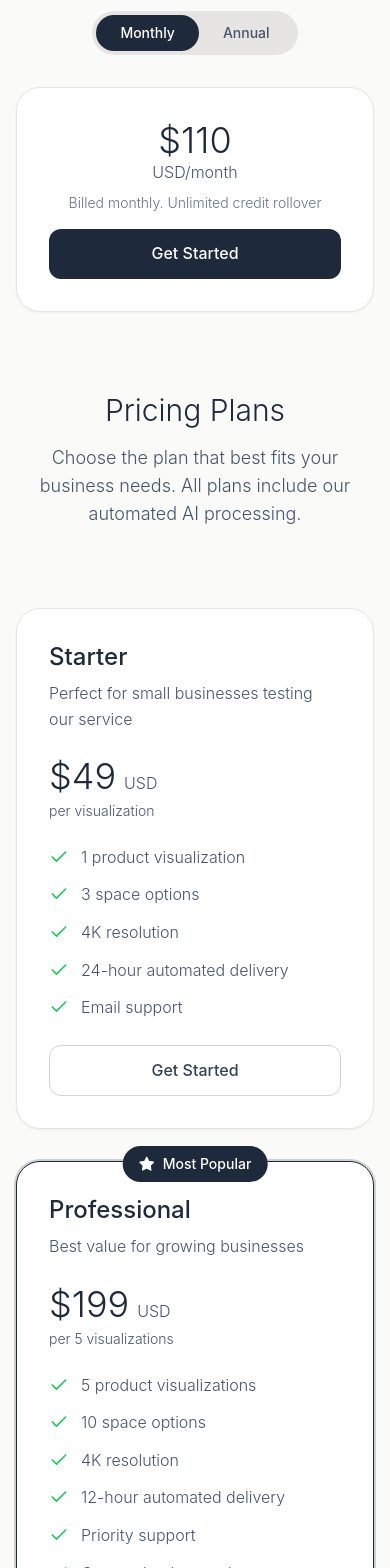
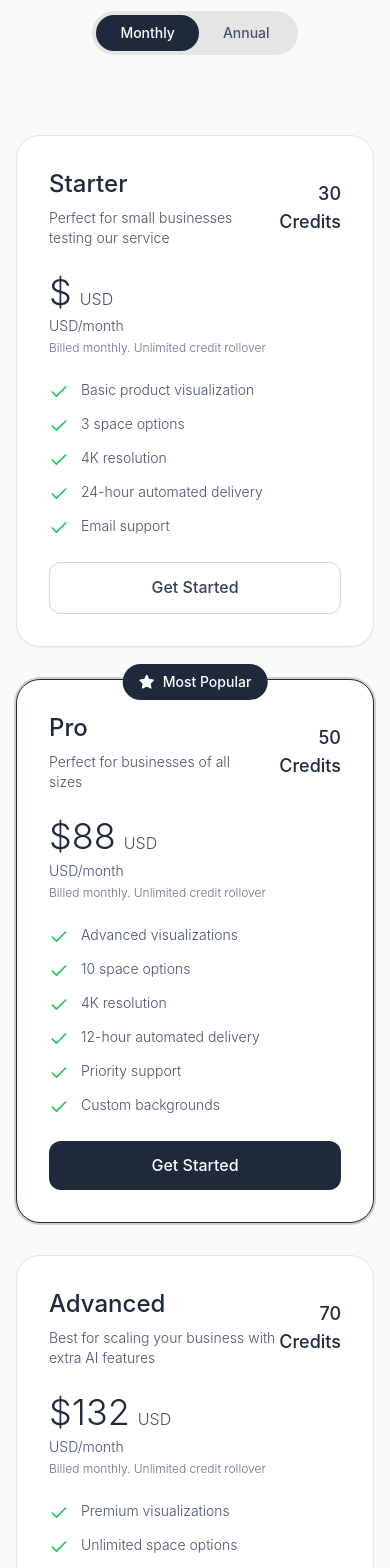
Before and after one commit to Satrasar/dezia, a React (Vite) app: page / in a window 390 px wide. Shown: the part 8320-9888 px from the top of the page. Built offline with nearby package versions, Linux system fonts and the light colour scheme.

Commit message:
Dynamic Pricing with Credits and Slider Updates

```diff
--- a/src/components/Pricing.tsx
+++ b/src/components/Pricing.tsx
@@ -29,7 +29,32 @@ const Pricing = () => {
     return Math.round(basePrice);
   };
 
-  const currentPrice = calculatePrice(visualizationCount, billingPeriod);
+  // Calculate plan pricing based on slider
+  const getPlanPricing = () => {
+    const monthlyPrice = calculatePrice(visualizationCount, 'monthly');
+    const annualPrice = calculatePrice(visualizationCount, 'annual');
+    const currentPrice = billingPeriod === 'annual' ? annualPrice : monthlyPrice;
+
+    // Calculate tier-based pricing for plans
+    let starterPrice = 0;
+    let proPrice = 0;
+    let advancedPrice = 0;
+
+    if (visualizationCount <= 50) {
+      // Only show Pro and Advanced for 50+ photos
+      starterPrice = null; // Hide starter
+      proPrice = Math.round(currentPrice * 0.8);
+      advancedPrice = Math.round(currentPrice * 1.2);
+    } else {
+      starterPrice = Math.round(currentPrice * 0.6);
+      proPrice = currentPrice;
+      advancedPrice = Math.round(currentPrice * 1.4);
+    }
+
+    return { starterPrice, proPrice, advancedPrice, currentPrice };
+  };
+
+  const { starterPrice, proPrice, advancedPrice, currentPrice } = getPlanPricing();
   const annualSavings = Math.round((calculatePrice(visualizationCount, 'monthly') - calculatePrice(visualizationCount, 'annual')) * 12);
 
   const content = {
@@ -47,11 +72,9 @@ const Pricing = () => {
       plans: [
         {
           name: "Starter",
-          price: "49",
-          period: "per visualization",
           description: "Perfect for small businesses testing our service",
           features: [
-            "1 product visualization",
+            "Basic product visualization",
             "3 space options",
             "4K resolution",
             "24-hour automated delivery",
@@ -61,12 +84,10 @@ const Pricing = () => {
           buttonText: "Get Started"
         },
         {
-          name: "Professional",
-          price: "199",
-          period: "per 5 visualizations",
-          description: "Best value for growing businesses",
+          name: "Pro",
+          description: "Perfect for businesses of all sizes",
           features: [
-            "5 product visualizations",
+            "Advanced visualizations",
             "10 space options",
             "4K resolution",
             "12-hour automated delivery",
@@ -77,13 +98,11 @@ const Pricing = () => {
           buttonText: "Most Popular"
         },
         {
-          name: "Enterprise",
-          price: "Custom",
-          period: "contact us",
-          description: "For large businesses with high volume needs",
+          name: "Advanced",
+          description: "Best for scaling your business with extra AI features",
           features: [
-            "Unlimited visualizations",
-            "Custom space creation",
+            "Premium visualizations",
+            "Unlimited space options",
             "8K resolution",
             "6-hour automated delivery",
             "Dedicated account manager",
@@ -91,13 +110,14 @@ const Pricing = () => {
             "White-label solution"
           ],
           popular: false,
-          buttonText: "Contact Sales"
+          buttonText: "Get Started"
         }
       ],
       guarantee: "30-day money-back guarantee",
       contact: "Need a custom solution? Contact us for enterprise pricing.",
       scheduleMeeting: "Schedule a Meeting",
-      meetingDescription: "Book a consultation to discuss your visualization needs"
+      meetingDescription: "Book a consultation to discuss your visualization needs",
+      credits: "Credits"
     },
     tr: {
       title: "Fiyatlandırma Planları",
@@ -113,11 +133,9 @@ const Pricing = () => {
       plans: [
         {
           name: "Başlangıç",
-          price: "49",
-          period: "görselleştirme başına",
           description: "Hizmetimizi test eden küçük işletmeler için mükemmel",
           features: [
-            "1 ürün görselleştirmesi",
+            "Temel ürün görselleştirmesi",
             "3 mekan seçeneği",
             "4K çözünürlük",
             "24 saatte otomatik teslimat",
@@ -127,12 +145,10 @@ const Pricing = () => {
           buttonText: "Başlayın"
         },
         {
-          name: "Profesyonel",
-          price: "199",
-          period: "5 görselleştirme için",
-          description: "Büyüyen işletmeler için en iyi değer",
+          name: "Pro",
+          description: "Her büyüklükteki işletme için mükemmel",
           features: [
-            "5 ürün görselleştirmesi",
+            "Gelişmiş görselleştirmeler",
             "10 mekan seçeneği",
             "4K çözünürlük",
             "12 saatte otomatik teslimat",
@@ -143,13 +159,11 @@ const Pricing = () => {
           buttonText: "En Popüler"
         },
         {
-          name: "Kurumsal",
-          price: "Özel",
-          period: "bize ulaşın",
-          description: "Yüksek hacimli ihtiyaçları olan büyük işletmeler için",
+          name: "Gelişmiş",
+          description: "Ekstra AI özellikleriyle işinizi büyütmek için en iyi",
           features: [
-            "Sınırsız görselleştirme",
-            "Özel mekan oluşturma",
+            "Premium görselleştirmeler",
+            "Sınırsız mekan seçeneği",
             "8K çözünürlük",
             "6 saatte otomatik teslimat",
             "Özel hesap yöneticisi",
@@ -157,17 +171,25 @@ const Pricing = () => {
             "Beyaz etiket çözümü"
           ],
           popular: false,
-          buttonText: "Satış Ekibiyle İletişim"
+          buttonText: "Başlayın"
         }
       ],
       guarantee: "30 gün para iade garantisi",
       contact: "Özel bir çözüme mi ihtiyacınız var? Kurumsal fiyatlandırma için bize ulaşın.",
       scheduleMeeting: "Toplantı Oluştur",
-      meetingDescription: "Görselleştirme ihtiyaçlarınızı görüşmek için randevu alın"
+      meetingDescription: "Görselleştirme ihtiyaçlarınızı görüşmek için randevu alın",
+      credits: "Kredi"
     }
   };
 
   const t = content[language];
+
+  // Handle slider change with step of 10
+  const handleSliderChange = (e: React.ChangeEvent<HTMLInputElement>) => {
+    const value = parseInt(e.target.value);
+    const roundedValue = Math.round(value / 10) * 10;
+    setVisualizationCount(Math.max(20, roundedValue));
+  };
 
   return (
     <section id="pricing" className="py-24 bg-stone-50">
@@ -189,8 +211,9 @@ const Pricing = () => {
                 type="range"
                 min="20"
                 max="500"
+                step="10"
                 value={visualizationCount}
-                onChange={(e) => setVisualizationCount(parseInt(e.target.value))}
+                onChange={handleSliderChange}
                 className="w-full h-2 bg-stone-200 rounded-lg appearance-none cursor-pointer slider"
                 style={{
                   background: `linear-gradient(to right, #1e293b 0%, #1e293b ${((visualizationCount - 20) / (500 - 20)) * 100}%, #e7e5e4 ${((visualizationCount - 20) / (500 - 20)) * 100}%, #e7e5e4 100%)`
@@ -241,44 +264,31 @@ const Pricing = () => {
               )}
             </div>
           </div>
-
-          {/* Dynamic Pricing Card */}
-          <div className="max-w-md mx-auto bg-white border border-stone-200 rounded-3xl p-8 shadow-sm">
-            <div className="space-y-4">
-              <div className="text-center">
-                <div className="text-4xl font-light text-slate-800">
-                  ${currentPrice}
-                </div>
-                <div className="text-slate-600 font-light">{t.usdMonth}</div>
-                <div className="text-sm text-slate-500 font-light mt-2">
-                  {t.billedMonthly}
-                </div>
-                {billingPeriod === 'annual' && annualSavings > 0 && (
-                  <div className="text-sm text-green-600 font-medium mt-1">
-                    Save ${annualSavings}/year
-                  </div>
-                )}
         </div>
 
-              <button className="w-full py-3 px-6 bg-slate-800 text-white rounded-xl hover:bg-slate-700 transition-all duration-300 font-medium">
-                {t.getStarted}
-              </button>
-            </div>
-          </div>
-        </div>
+        {/* Dynamic Pricing Plans */}
+        <div className="grid grid-cols-1 md:grid-cols-3 gap-8 mb-12">
+          {t.plans.map((plan, index) => {
+            // Skip starter plan if visualization count > 50
+            if (index === 0 && visualizationCount > 50) {
+              return null;
+            }
 
-        {/* Original Pricing Plans */}
-        <div className="text-center space-y-4 mb-20">
-          <h3 className="text-3xl font-light text-slate-800">
-            {t.title}
-          </h3>
-          <p className="text-lg text-slate-600 max-w-3xl mx-auto font-light">
-            {t.subtitle}
-          </p>
-        </div>
+            let planPrice = 0;
+            let planCredits = visualizationCount;
 
-        <div className="grid grid-cols-1 md:grid-cols-3 gap-8 mb-12">
-          {t.plans.map((plan, index) => (
+            if (index === 0) { // Starter
+              planPrice = starterPrice;
+              planCredits = Math.round(visualizationCount * 0.6);
+            } else if (index === 1) { // Pro
+              planPrice = proPrice;
+              planCredits = visualizationCount;
+            } else { // Advanced
+              planPrice = advancedPrice;
+              planCredits = Math.round(visualizationCount * 1.4);
+            }
+
+            return (
               <div
                 key={index}
                 className={`relative bg-white border rounded-3xl p-8 shadow-sm transition-all duration-300 hover:shadow-md flex flex-col ${
@@ -297,33 +307,41 @@ const Pricing = () => {
                 )}
 
                 <div className="space-y-6 flex-grow">
+                  {/* Plan Header */}
+                  <div className="flex items-center justify-between">
                     <div className="space-y-2">
                       <h3 className="text-2xl font-medium text-slate-800">{plan.name}</h3>
-                  <p className="text-slate-600 font-light">{plan.description}</p>
+                      <p className="text-slate-600 font-light text-sm">{plan.description}</p>
+                    </div>
+                    <div className="text-right">
+                      <div className="text-lg font-medium text-slate-800">{planCredits} {t.credits}</div>
+                    </div>
                   </div>
 
+                  {/* Price */}
                   <div className="space-y-1">
                     <div className="flex items-baseline space-x-2">
                       <span className="text-4xl font-light text-slate-800">
-                      {plan.price === 'Custom' || plan.price === 'Özel' ? plan.price : `$${plan.price}`}
+                        ${planPrice}
                       </span>
-                    {plan.price !== 'Custom' && plan.price !== 'Özel' && (
                       <span className="text-slate-600 font-light">USD</span>
-                    )}
                     </div>
-                  <p className="text-slate-600 text-sm font-light">{plan.period}</p>
+                    <p className="text-slate-600 text-sm font-light">{t.usdMonth}</p>
+                    <p className="text-slate-500 text-xs font-light">{t.billedMonthly}</p>
                   </div>
 
+                  {/* Features */}
                   <ul className="space-y-3 flex-grow">
                     {plan.features.map((feature, featureIndex) => (
                       <li key={featureIndex} className="flex items-start space-x-3">
                         <Check className="h-5 w-5 text-green-500 mt-0.5 flex-shrink-0" />
-                      <span className="text-slate-600 font-light">{feature}</span>
+                        <span className="text-slate-600 font-light text-sm">{feature}</span>
                       </li>
                     ))}
                   </ul>
                 </div>
 
+                {/* Button */}
                 <div className="mt-6">
                   <button
                     className={`w-full py-3 px-6 rounded-xl font-medium transition-all duration-300 ${
@@ -332,11 +350,12 @@ const Pricing = () => {
                         : 'border border-stone-300 text-slate-700 hover:border-stone-400 hover:text-slate-800 bg-white'
                     }`}
                   >
-                  {plan.popular ? plan.buttonText : plan.buttonText}
+                    {t.getStarted}
                   </button>
                 </div>
               </div>
-          ))}
+            );
+          })}
         </div>
 
         {/* Meeting Scheduler Section */}
```
Lines whose indentation alone changed are shown as unchanged.
